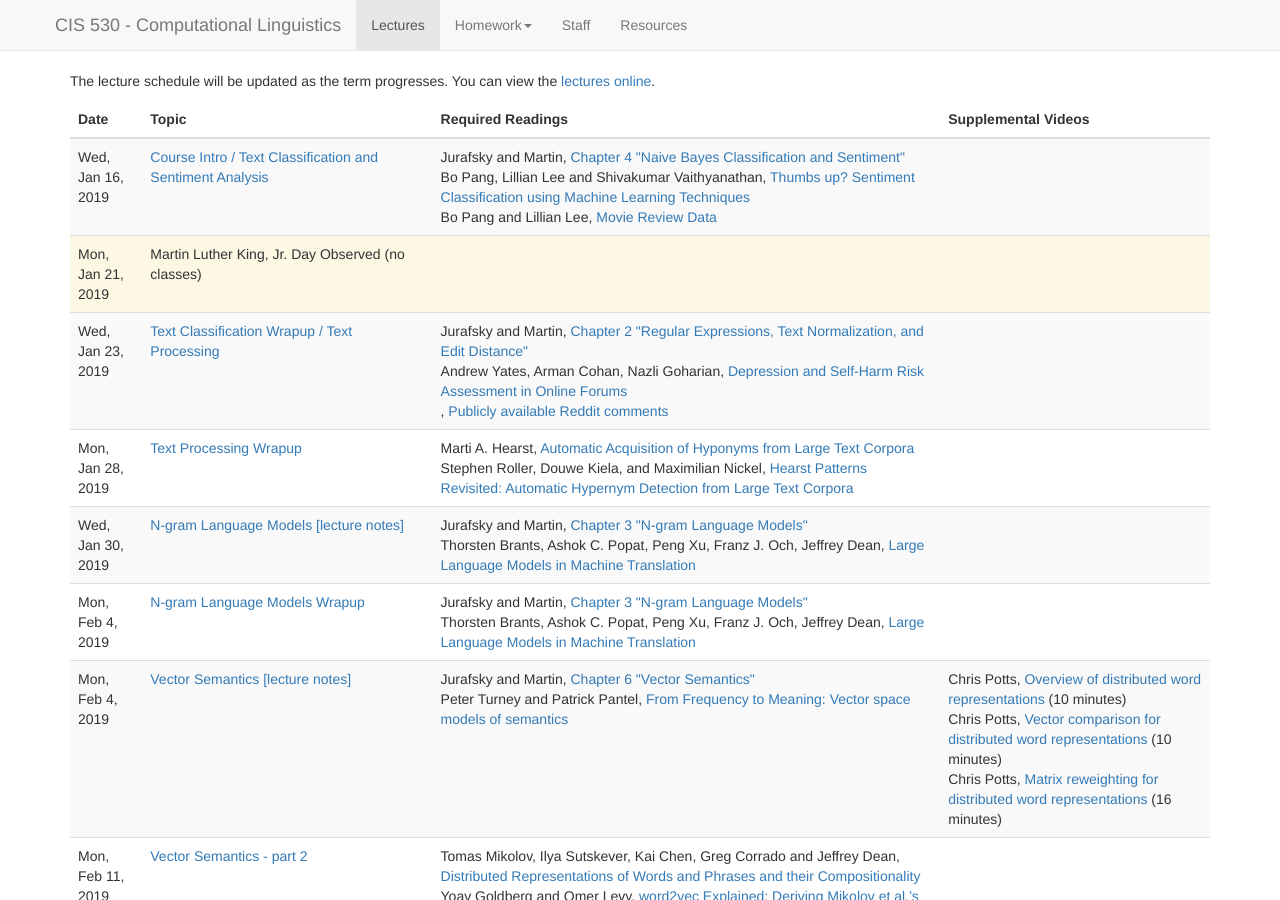
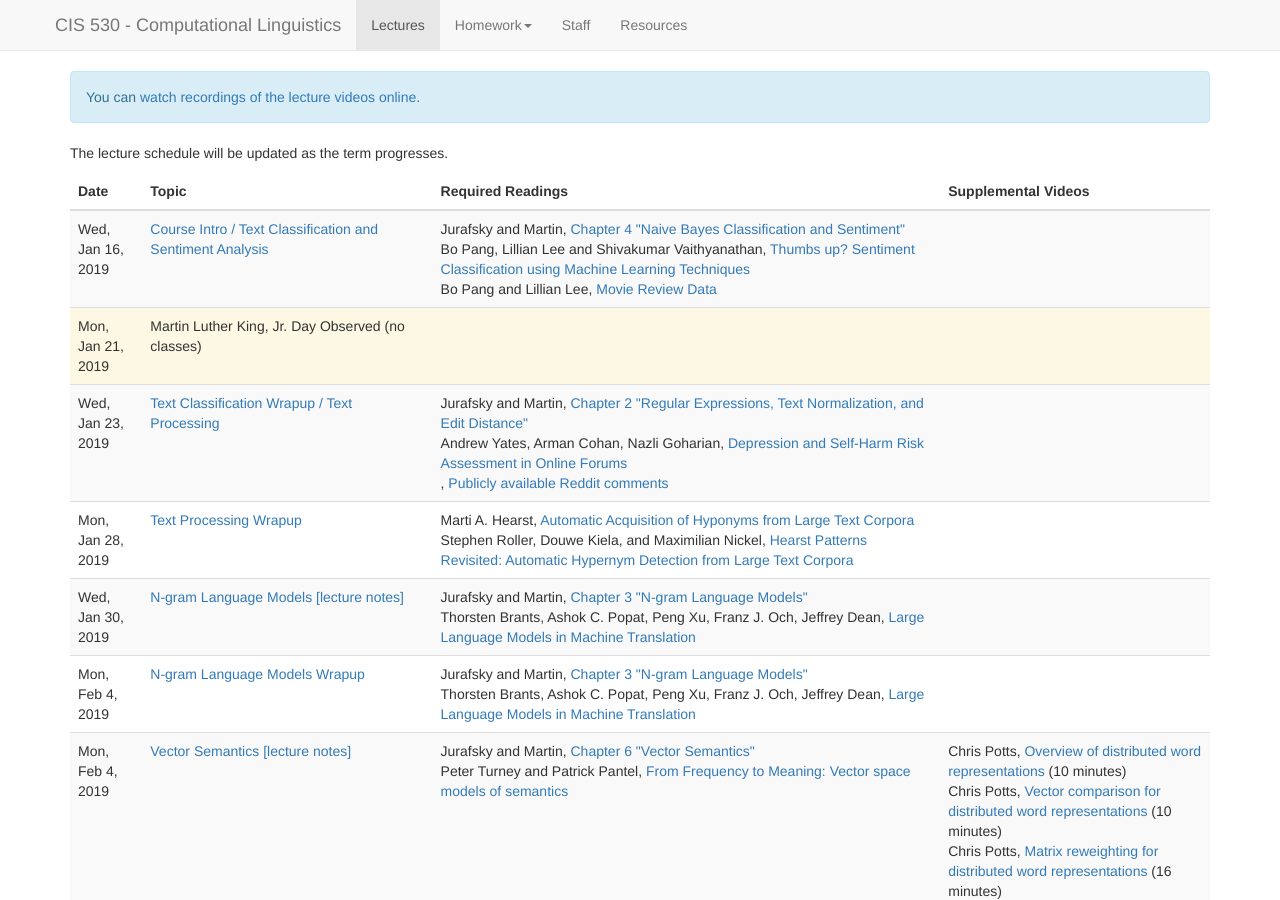
Before and after one commit to computational-linguistics-class/computational-linguistics-class.github.io, a Jekyll site: the page built from lectures.md, in a window 1280 px wide and 900 px high. Built offline with Jekyll 4.4.1, drawn with Linux system fonts in a browser that asks for light colours; nearby versions of some CDN libraries; a script that is not in the unit is left out.

Commit message:
Update lectures.md

```diff
--- a/lectures.md
+++ b/lectures.md
@@ -9,7 +9,12 @@ active_tab: lectures
 {% capture now %}{{'now' | date: '%s'}}{% endcapture %}
 <!-- End create a HTML anchor for the most recent lecture -->
 
-The lecture schedule will be updated as the term progresses.   You can view the [lectures online](https://upenn.hosted.panopto.com/Panopto/Pages/Sessions/List.aspx?folderID=39306b65-c02f-499b-90cb-ab3b015e2d53).
+
+<div class="alert alert-info">
+You can <a href="https://upenn.hosted.panopto.com/Panopto/Pages/Sessions/List.aspx?folderID=39306b65-c02f-499b-90cb-ab3b015e2d53">watch recordings of the lecture videos online</a>.
+</div>
+
+The lecture schedule will be updated as the term progresses.
 
 <table class="table table-striped">
   <thead>
```
